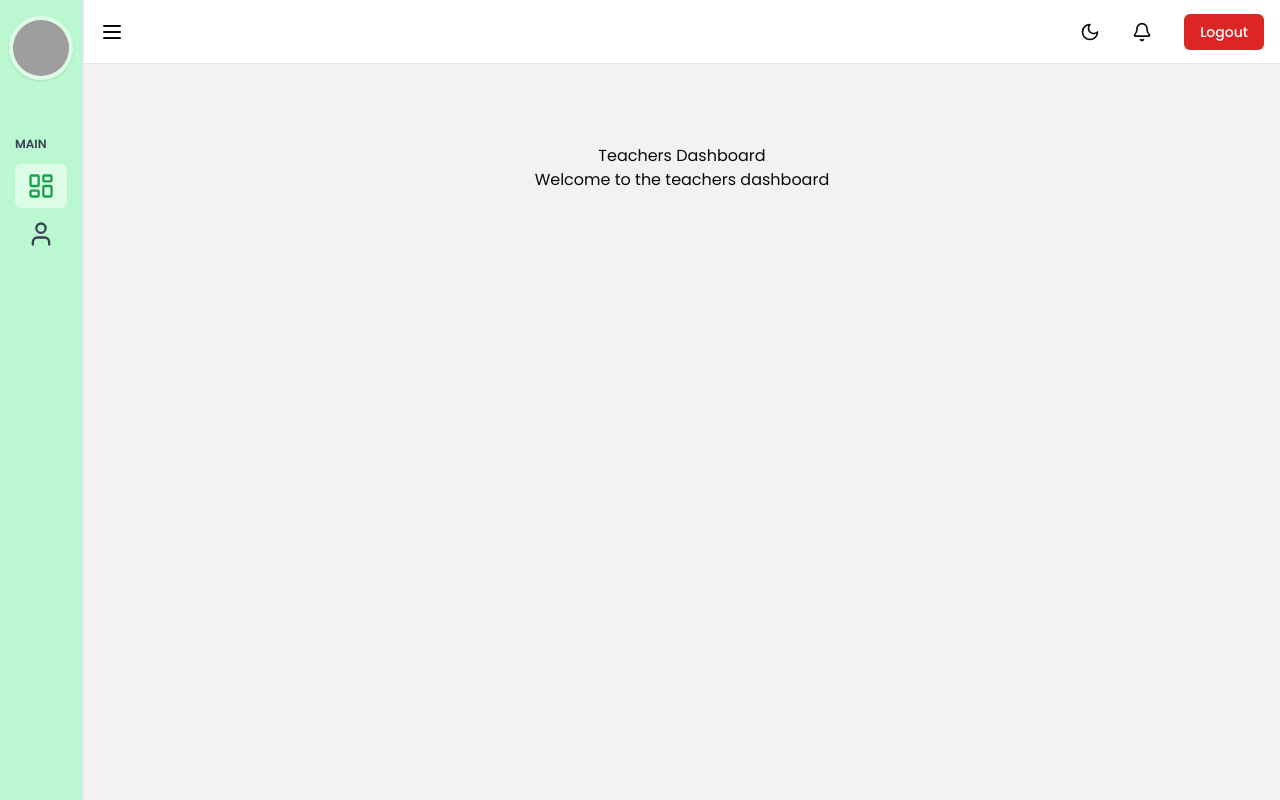
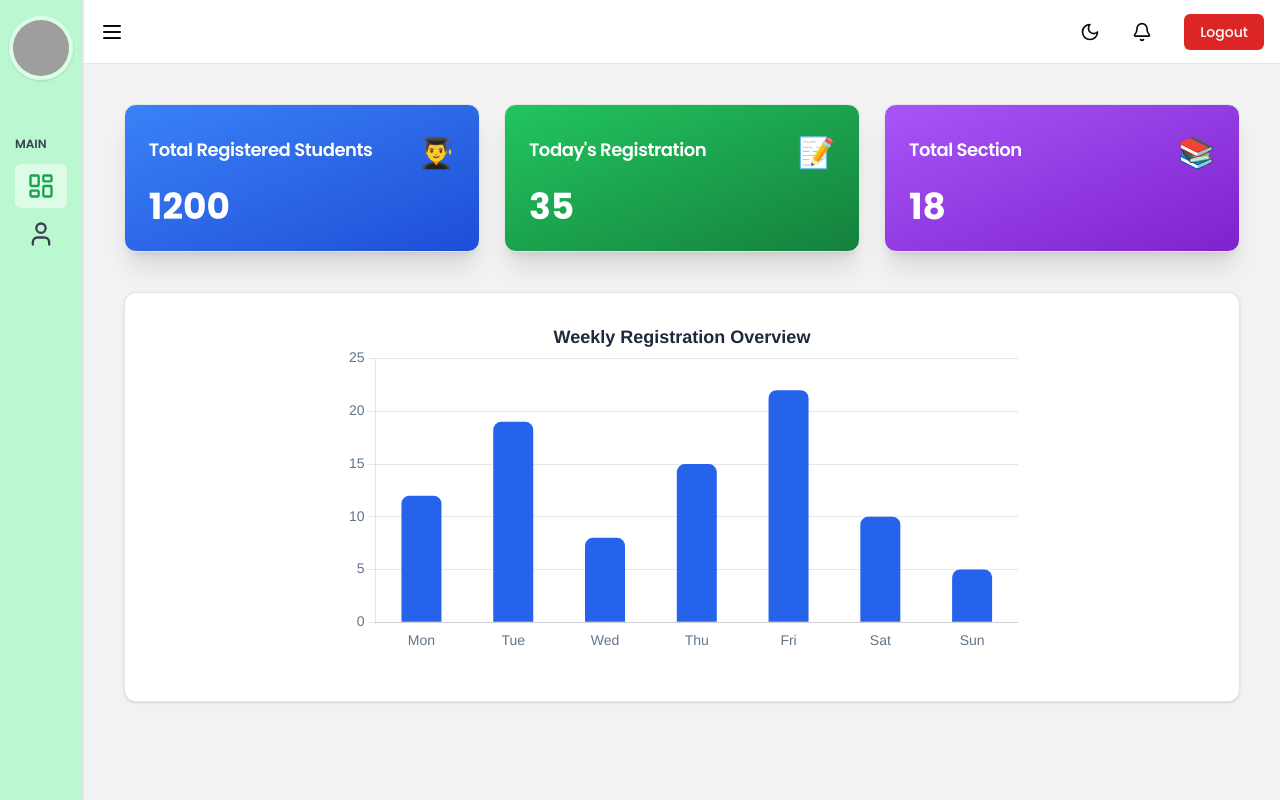
Before and after one commit to munna516/DIU-Self-Registration-System, a Next.js app: page /teacher/dashboard in a window 1280 px wide. Built offline with nearby package versions, Linux system fonts and the light colour scheme; no server answers; grey boxes are pictures that could not be loaded.

Commit message:
added the teachers dashboard

```diff
--- a/src/app/(pages)/teacher/dashboard/page.jsx
+++ b/src/app/(pages)/teacher/dashboard/page.jsx
@@ -1,11 +1,116 @@
 "use client";
 import React from "react";
+import { Card, CardHeader, CardTitle, CardContent } from "@/components/ui/card";
+import { Bar } from "react-chartjs-2";
+import {
+  Chart as ChartJS,
+  CategoryScale,
+  LinearScale,
+  BarElement,
+  Title,
+  Tooltip,
+  Legend,
+} from "chart.js";
+
+ChartJS.register(
+  CategoryScale,
+  LinearScale,
+  BarElement,
+  Title,
+  Tooltip,
+  Legend
+);
+
+const cardData = [
+  {
+    title: "Total Registered Students",
+    value: 1200,
+    color: "from-blue-500 to-blue-700",
+    icon: "👨‍🎓",
+  },
+  {
+    title: "Today's Registration",
+    value: 35,
+    color: "from-green-500 to-green-700",
+    icon: "📝",
+  },
+  {
+    title: "Total Section",
+    value: 18,
+    color: "from-purple-500 to-purple-700",
+    icon: "📚",
+  },
+];
+
+const barData = {
+  labels: ["Mon", "Tue", "Wed", "Thu", "Fri", "Sat", "Sun"],
+  datasets: [
+    {
+      label: "Registrations",
+      data: [12, 19, 8, 15, 22, 10, 5],
+      backgroundColor: "#2563eb",
+      borderRadius: 8,
+      maxBarThickness: 40,
+    },
+  ],
+};
+
+const barOptions = {
+  responsive: true,
+  plugins: {
+    legend: {
+      display: false,
+    },
+    title: {
+      display: true,
+      text: "Weekly Registration Overview",
+      font: { size: 18 },
+      color: "#1e293b",
+    },
+  },
+  scales: {
+    x: {
+      grid: { display: false },
+      ticks: { color: "#64748b", font: { size: 14 } },
+    },
+    y: {
+      grid: { color: "#e5e7eb" },
+      ticks: { color: "#64748b", font: { size: 14 } },
+    },
+  },
+};
 
 export default function Dashboard() {
   return (
-    <div className="text-center mt-10">
-      <h1>Teachers Dashboard</h1>
-      <p>Welcome to the teachers dashboard</p>
+    <div className="">
+      <div className="grid grid-cols-1 sm:grid-cols-2 lg:grid-cols-3 gap-6 mb-10">
+        {cardData.map((card, idx) => (
+          <Card
+            key={idx}
+            className={`bg-gradient-to-br ${card.color} text-white shadow-xl hover:scale-105 transition-transform duration-200`}
+          >
+            <CardHeader className="flex flex-row items-center justify-between pb-2">
+              <CardTitle className="text-lg font-semibold">
+                {card.title}
+              </CardTitle>
+              <span className="text-3xl">{card.icon}</span>
+            </CardHeader>
+            <CardContent>
+              <div className="text-4xl font-bold mt-2">{card.value}</div>
+            </CardContent>
+          </Card>
+        ))}
+      </div>
+
+      <Card className="p-6 mt-10 mb-20 dark:bg-slate-800">
+        <CardContent>
+          <div className="w-full flex flex-col items-center justify-center ">
+            <div className="w-full sm:max-w-sm md:max-w-md lg:max-w-2xl ">
+              <Bar data={barData} options={barOptions} />
+            </div>
+          </div>
+        </CardContent>
+      </Card>
     </div>
   );
 }
```
